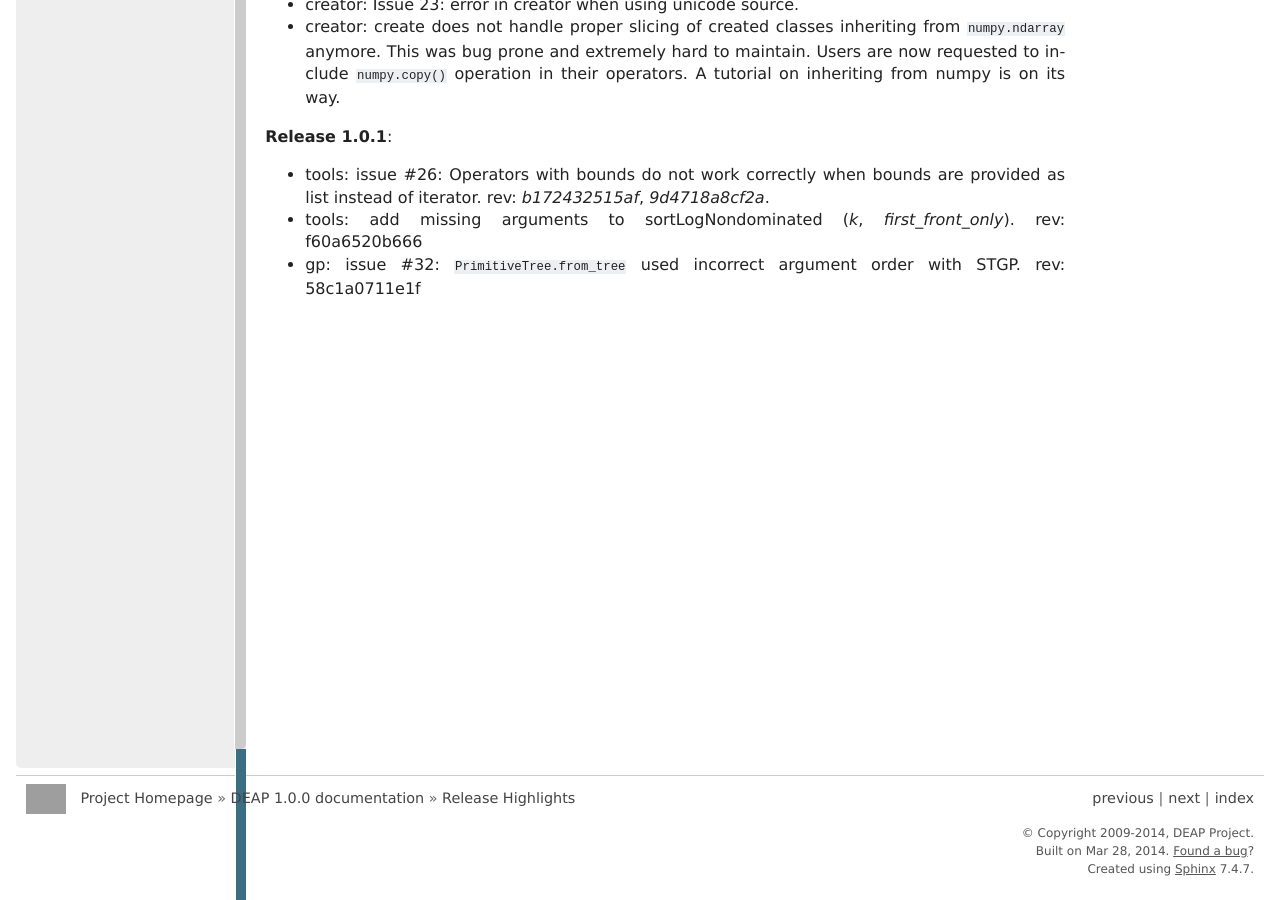
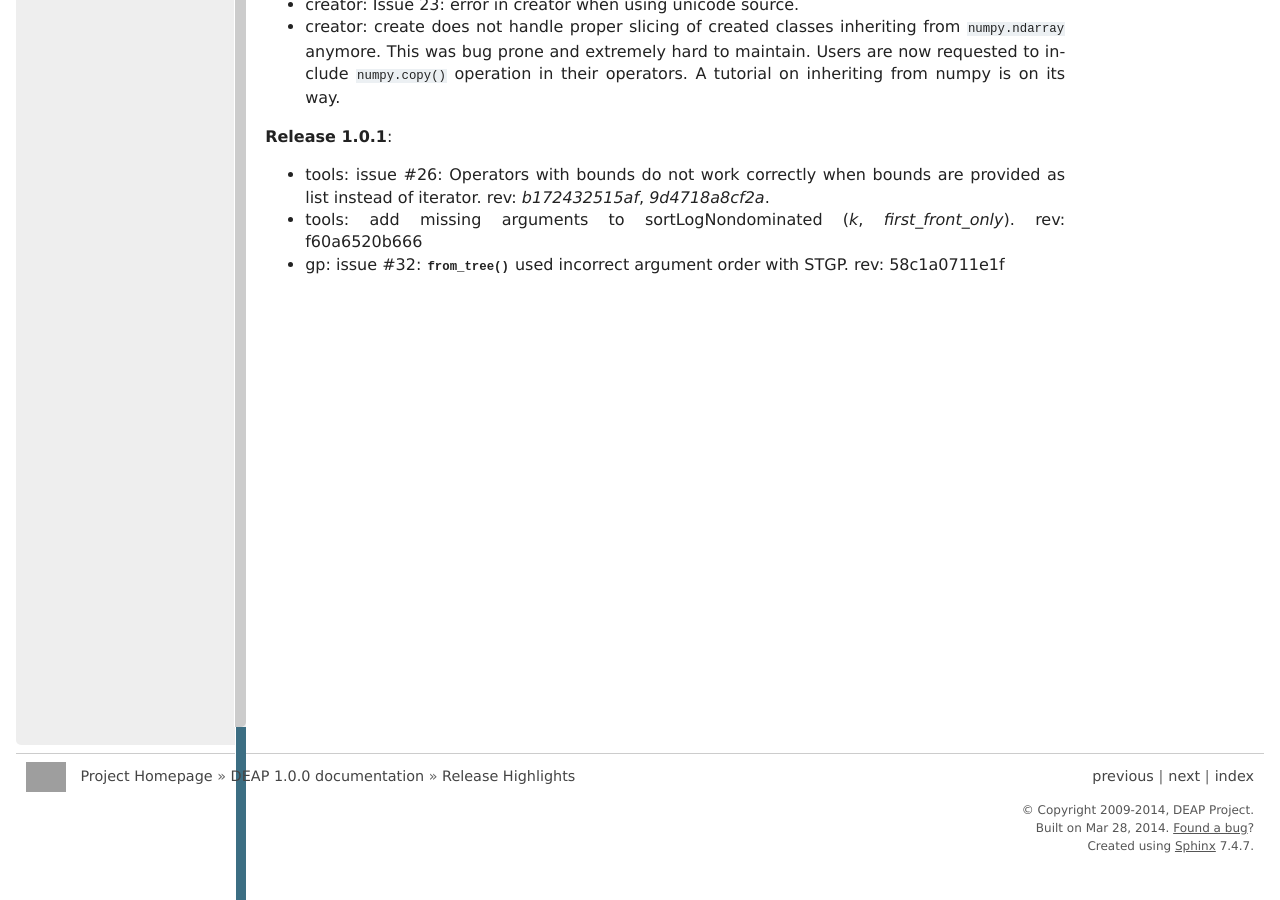
Before and after one commit to DEAP/deap, a Sphinx documentation site: the page built from doc/releases.rst, in a window 1280 px wide and 900 px high, scrolled down 1567 px. Built offline with Sphinx 7.4.7, drawn with Linux system fonts in a browser that asks for light colours; formulas are drawn with MathJax 3; pages that are not in the unit, such as notebooks, are missing from menus; cross-references to code outside the pages are shown as plain code; some of the changed lines change nothing that is shown; grey boxes are pictures that could not be loaded.

Commit message:
Fix sphinx markup.

```diff
--- a/doc/releases.rst
+++ b/doc/releases.rst
@@ -78,4 +78,4 @@
 - tools: issue #26: Operators with bounds do not work correctly when
   bounds are provided as list instead of iterator. rev: `b172432515af`, `9d4718a8cf2a`.
 - tools: add missing arguments to sortLogNondominated  (`k`, `first_front_only`). rev: f60a6520b666
-- gp: issue #32: :method:`PrimitiveTree.from_tree` used incorrect argument order with STGP. rev: 58c1a0711e1f
+- gp: issue #32: :meth:`~gp.PrimitiveTree.from_tree` used incorrect argument order with STGP. rev: 58c1a0711e1f
```
